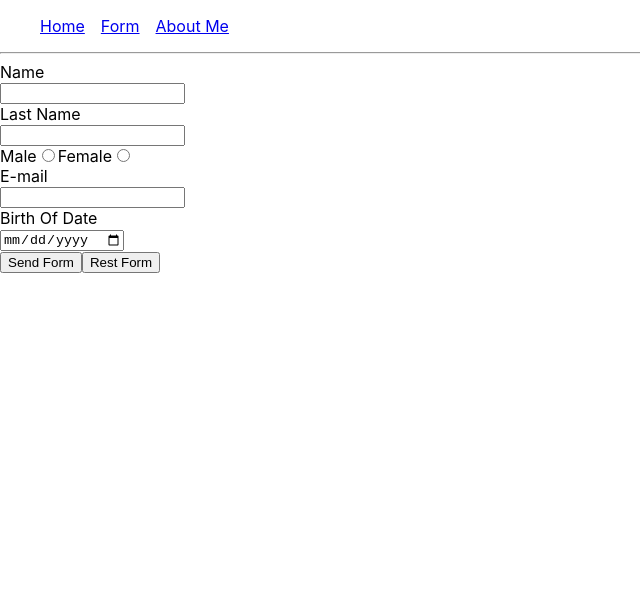
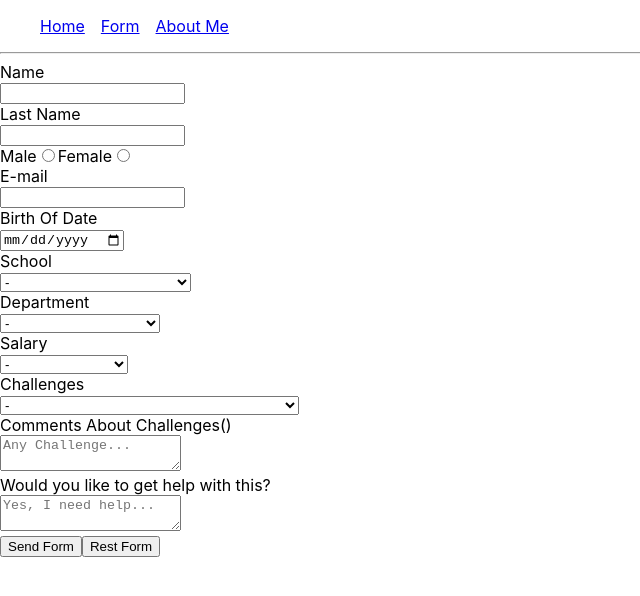
Before and after one commit to kaanyrd/FormForDevelopers, a React (Create React App) app in the folder my-form/: page /newform in a window 1280 px wide. Shown: the top 596 px of the page, without its empty margins (0-640 px from the left). Built offline with nearby package versions, Linux system fonts and the light colour scheme.

Commit message:
Processing on Form

```diff
--- a/my-form/src/components/NewForm.jsx
+++ b/my-form/src/components/NewForm.jsx
@@ -12,16 +12,20 @@ function NewForm() {
       gender: "",
       email: "",
       birthOfDate: "",
-      pozition: [],
-      // school: "",
-      // department: ""
-
+      // pozition: [],
+      school: "",
+      department: "",
+      salary: "",
+      challenges: "",
+      comments: "",
+      help: "",
 
     },
     onSubmit: async (values, bag) => {
       await new Promise((r) => setTimeout(r, 2000))
-      console.log(values)
-      bag.resetForm()
+      console.log(values);
+      console.log(bag);
+      bag.resetForm();
     }
   })
   return (
@@ -58,12 +62,13 @@ function NewForm() {
         </div>
         {/* POZITION */}
         {/* <div>
+          <label htmlFor="pozition">Pozition</label>
           <div>
-            <input type="checkbox" name='pozition' value="Back-end" onChange={handleChange("pozition")} disabled={isSubmitting}/>
+            <input type="checkbox" name='pozition' value="Back-end" onChange={handleChange("pozition")} disabled={isSubmitting} />
             <label htmlFor="Back-end">Back-End</label>
           </div>
           <div>
-            <input type="checkbox" name='pozition' value="Front-end" onChange={handleChange("pozition")} disabled={isSubmitting}/>
+            <input type="checkbox" name='pozition' value="Front-end" onChange={handleChange("pozition")} disabled={isSubmitting} />
             <label htmlFor="Front-end">Front-End</label>
           </div>
           <div>
@@ -79,30 +84,65 @@ function NewForm() {
             <label htmlFor="Game">Game</label>
           </div>
         </div> */}
-
-
-
-
-
-        {/* <div>
+        {/* SCHOOL */}
+        <div>
           <div><label htmlFor="school">School</label></div>
           <div><select name="school" id="school" value={values.school} onChange={handleChange("school")} disabled={isSubmitting}>
-            <option value="IstanbulAydinUniversity" label=''>Istanbul Aydin University</option>
-            <option value="IstanbulTechnicalUniversity" label='IstanbulTechnicalUniversity'>Istanbul Technical University</option>
-            <option value="GalatasarayUniversity" label='GalatasarayUniversity'>Galatasaray University</option>
-            <option value="NamikKemalUniversity" label='NamikKemalUniversity'>Namik Kemal University</option>
-            <option value="BahcesehirUniversity" label='BahcesehirUniversity'>Bahcesehir University</option>
+            <option value="not specified">-</option>
+            <option value="IstanbulAydinUniversity">Istanbul Aydin University</option>
+            <option value="IstanbulTechnicalUniversity">Istanbul Technical University</option>
+            <option value="GalatasarayUniversity">Galatasaray University</option>
+            <option value="NamikKemalUniversity">Namik Kemal University</option>
+            <option value="BahcesehirUniversity">Bahcesehir University</option>
           </select></div>
-        </div> */}
-        {/* <div>
+        </div>
+        {/* DEPARTMENT */}
+        <div>
           <div><label htmlFor="department">Department</label></div>
-          <div><select name="department" id="department" onChange={handleChange("department")} disabled={isSubmitting} value={values.department}>
+          <div><select name="department" id="department" onChange={handleChange("department")} value={values.department} disabled={isSubmitting}>
+            <option value="not specified">-</option>
             <option value="SoftwareEngineering">Software Engineering</option>
             <option value="ComputerEngineering">Computer Engineering</option>
             <option value="SoftwareDeveloper">Software Developer</option>
             <option value="InformationTechnology">Information Technology</option>
-            </select></div>
-        </div> */}
+          </select></div>
+        </div>
+        {/* SALARY */}
+        <div>
+          <div><label htmlFor="salary">Salary</label></div>
+          <div><select name="salary" id="salary" onChange={handleChange("salary")} value={values.salary} disabled={isSubmitting}>
+            <option value="not specified">-</option>
+            <option value="6.000-10.000 TL">6.000-10.000 TL</option>
+            <option value="10.000-15.000 TL">10.000-15.000 TL</option>
+            <option value="15.000-22.000 TL">15.000-22.000 TL</option>
+            <option value="+ 22.000 TL">+22.000 TL</option>
+          </select></div>
+        </div>
+        {/* CHALLENGES */}
+        <div>
+          <div><label htmlFor="challenges">Challenges</label></div>
+          <div><select name="challenges" id="challenges" onChange={handleChange("challenges")} value={values.challenges} disabled={isSubmitting}>
+            <option value="not specified">-</option>
+            <option value="Couldn't find any internship">Couldn't find any internship</option>
+            <option value="Regret your school department choice">Regret your school department choice</option>
+            <option value="Inability to get rewarded for hard work">Inability to get rewarded for hard work</option>
+            <option value="Difficulty in software partition selection process">Difficulty in software partition selection process</option>
+            <option value="Difficulty in software learning process">Difficulty in software learning process</option>
+            <option value="Other">Other...</option>
+          </select></div>
+        </div>
+        {/* CHALLENGES COMMENT */}
+        <div>
+          <div><label htmlFor="comments">Comments About Challenges({values.challenges})</label></div>
+          <div><textarea name="comments" id="comments" onChange={handleChange("comments")} value={values.comments} disabled={isSubmitting} placeholder="Any Challenge..."></textarea></div>
+        </div>
+        {/* HELP */}
+        <div>
+          <div><label htmlFor="help">Would you like to get help with this?</label></div>
+          <div><textarea name="help" id="help" onChange={handleChange("help")} value={values.help} disabled={isSubmitting} placeholder="Yes, I need help..."></textarea></div>
+        </div>
+
+
 
 
 
```
